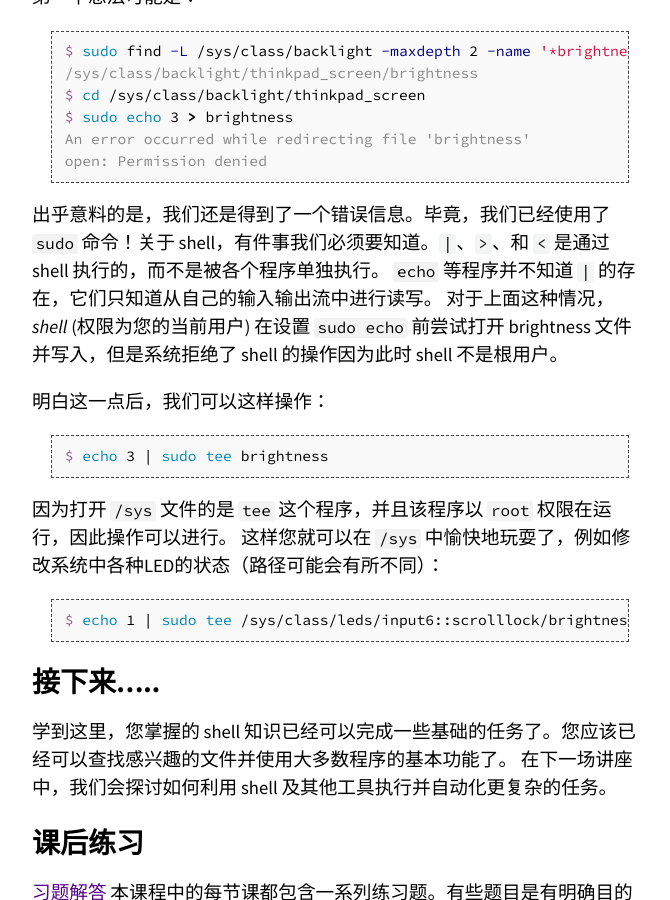
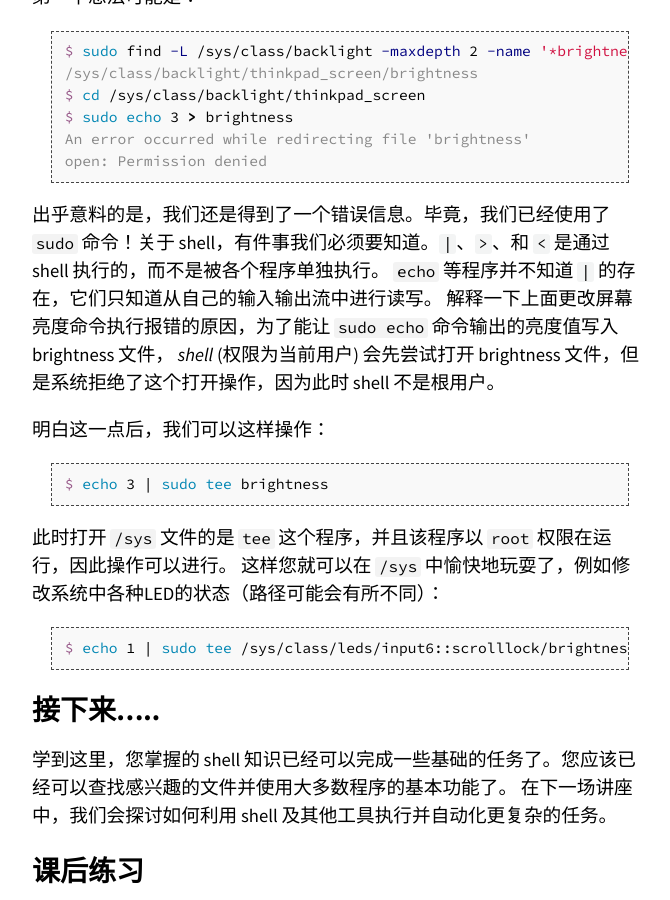
Before and after one commit to missing-semester-cn/missing-semester-cn.github.io, a Jekyll site: the page built from _2020/course-shell.md, in a window 1280 px wide and 900 px high, scrolled down 6619 px. Shown: the whole window, without its empty margins (300-970 px from the left). Built offline with Jekyll 4.4.1, drawn with Linux system fonts in a browser that asks for light colours.

Commit message:
更新#课程概览与 shell##一个功能全面又强大的工具关于修改亮度文件报错的翻译

````diff
--- a/_2020/course-shell.md
+++ b/_2020/course-shell.md
@@ -224,14 +224,14 @@ open: Permission denied
 出乎意料的是，我们还是得到了一个错误信息。毕竟，我们已经使用了
 `sudo` 命令！关于 shell，有件事我们必须要知道。`|`、`>`、和 `<` 是通过 shell 执行的，而不是被各个程序单独执行。
 `echo` 等程序并不知道 `|` 的存在，它们只知道从自己的输入输出流中进行读写。
-对于上面这种情况， _shell_ (权限为您的当前用户) 在设置 `sudo echo` 前尝试打开 brightness 文件并写入，但是系统拒绝了 shell 的操作因为此时 shell 不是根用户。
+解释一下上面更改屏幕亮度命令执行报错的原因，为了能让 `sudo echo` 命令输出的亮度值写入 brightness 文件， _shell_ (权限为当前用户) 会先尝试打开 brightness 文件，但是系统拒绝了这个打开操作，因为此时 shell 不是根用户。
 
 明白这一点后，我们可以这样操作：
 
 ```console
 $ echo 3 | sudo tee brightness
 ```
-因为打开 `/sys` 文件的是 `tee` 这个程序，并且该程序以 `root` 权限在运行，因此操作可以进行。
+此时打开 `/sys` 文件的是 `tee` 这个程序，并且该程序以 `root` 权限在运行，因此操作可以进行。
 这样您就可以在 `/sys` 中愉快地玩耍了，例如修改系统中各种LED的状态（路径可能会有所不同）：
 
 ```console
````
